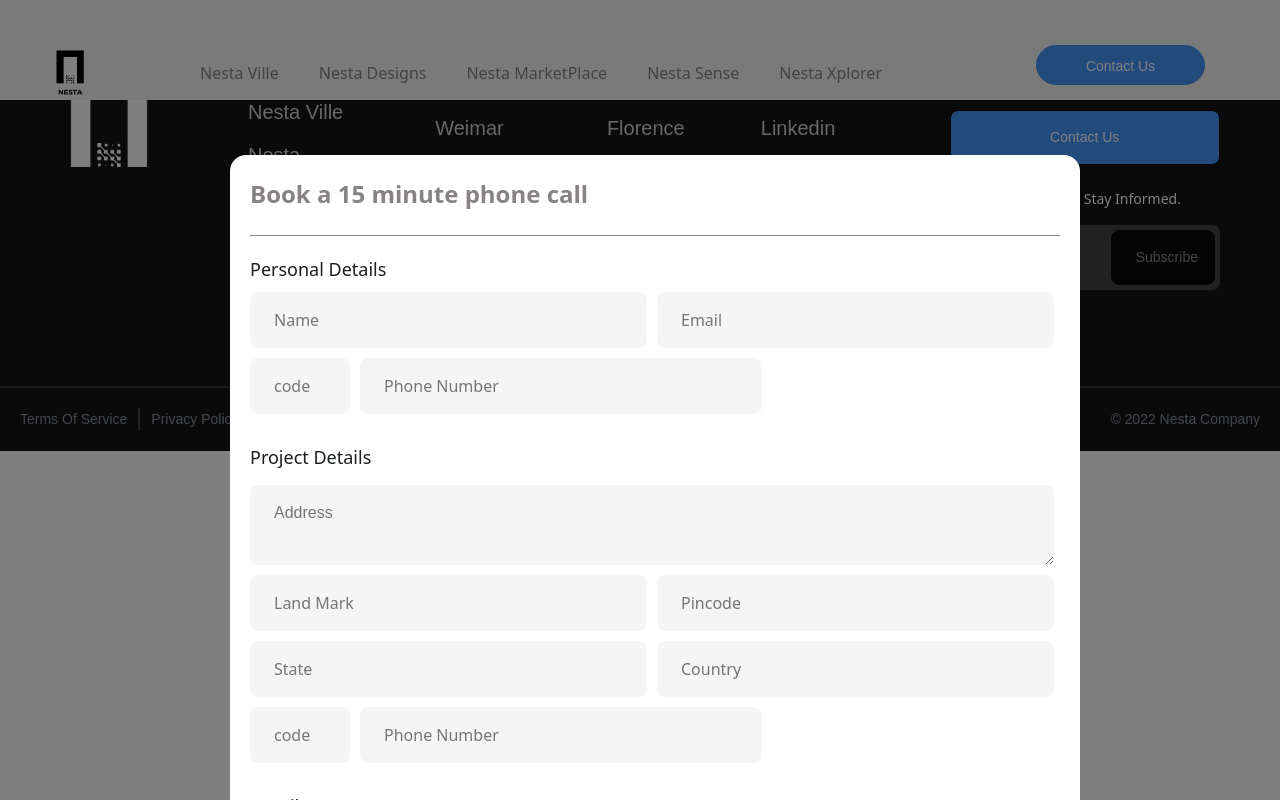
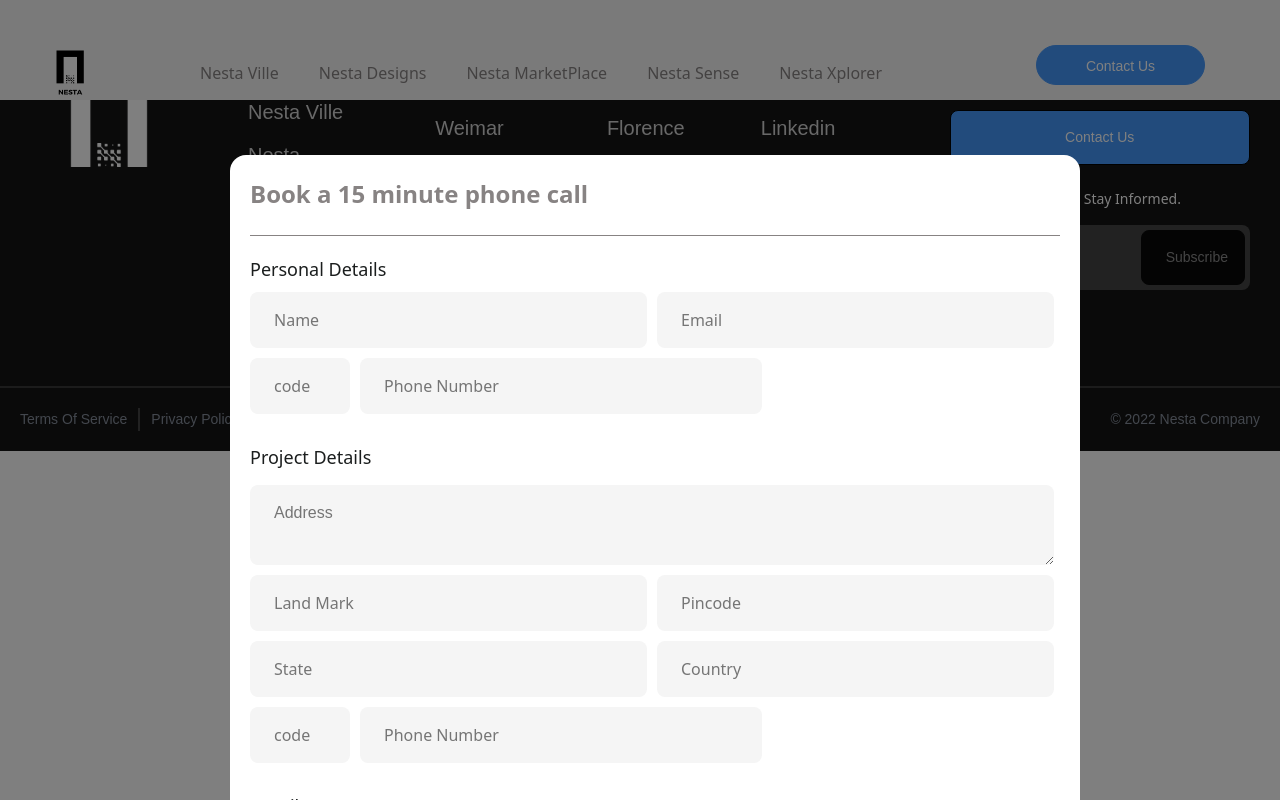
Before and after one commit to nesta-lifestyles/nesta-website-2.0, a React (Create React App) app: page /schduler-call-with-an-expert in a window 1280 px wide. Built offline with nearby package versions, Linux system fonts and the light colour scheme.

Commit message:
fixing footer issue

```diff
--- a/src/components/footer/index.js
+++ b/src/components/footer/index.js
@@ -99,6 +99,7 @@
   @media (max-width: 991px) {
     max-width: 100%;
     gap: 30px;
+    padding: 20px;
     flex-wrap: wrap;
   }
 `;
--- a/src/components/navbar/index.js
+++ b/src/components/navbar/index.js
@@ -384,6 +384,7 @@
     }
 
     @media (max-width: 600px) {
+        position: sticky;
         display: flex;
         flex-direction: row;
         width: 100%;
--- a/src/layouts/footer/index.js
+++ b/src/layouts/footer/index.js
@@ -12,7 +12,11 @@
     gap: 20px;
     flex-direction: column;
     text-align: left;
-    margin-right:15px;
+    /* margin-right:15px; */
+    @media (max-width: 991px) {
+        width: 100%;
+        /* margin-right:15px; */
+    }
 `
 
 const SubscriberContainer = styled.div`
@@ -20,7 +24,7 @@
     display: flex;
     flex-direction: row;
     height: 20px;
-    width: 90%;
+    width: 100%;
     height: auto;
     border-radius: 8px;
     opacity: 0.5;
@@ -65,7 +69,7 @@
     border-radius: 8px;
     color: white;
     background-color: #4597F9;
-    width: 90%;
+    width: 100%;
     height: auto;
     padding: 16px 24px;
     font: 400 14px/150% Poppins, sans-serif;
```
